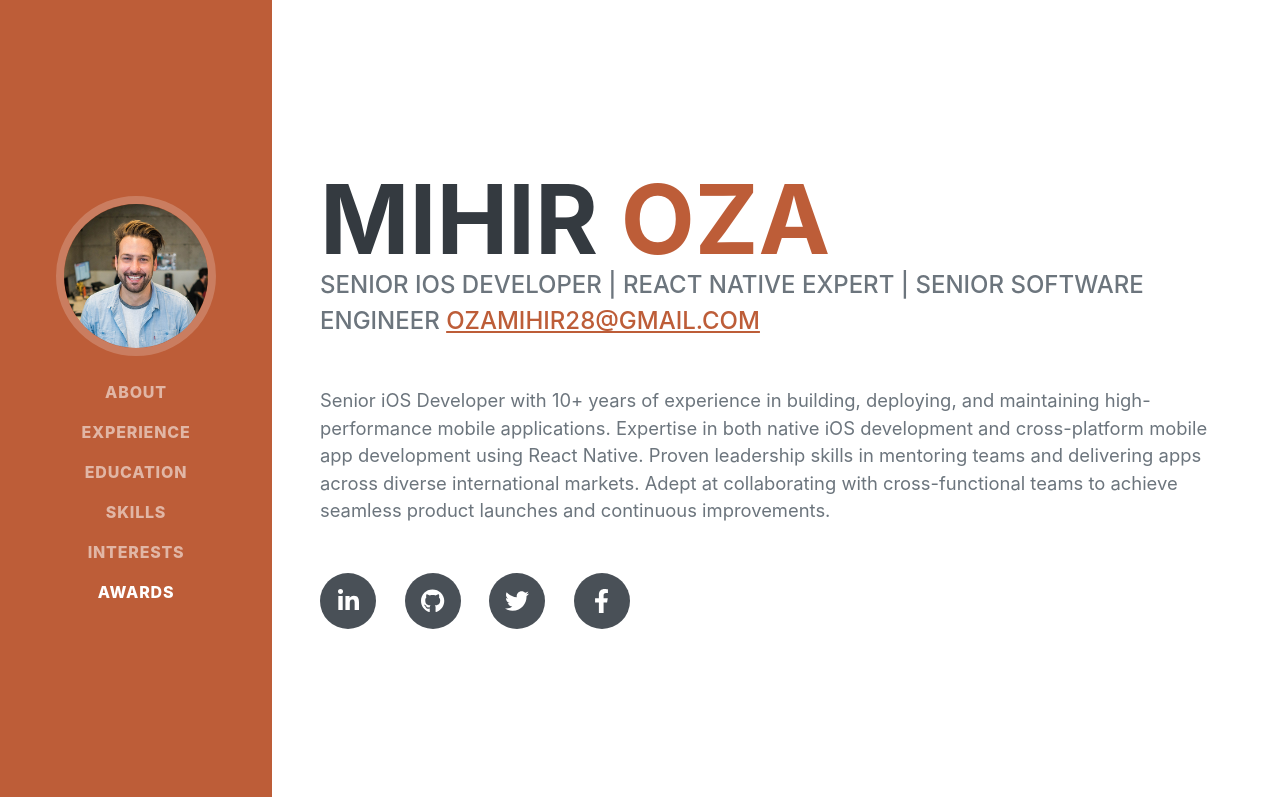
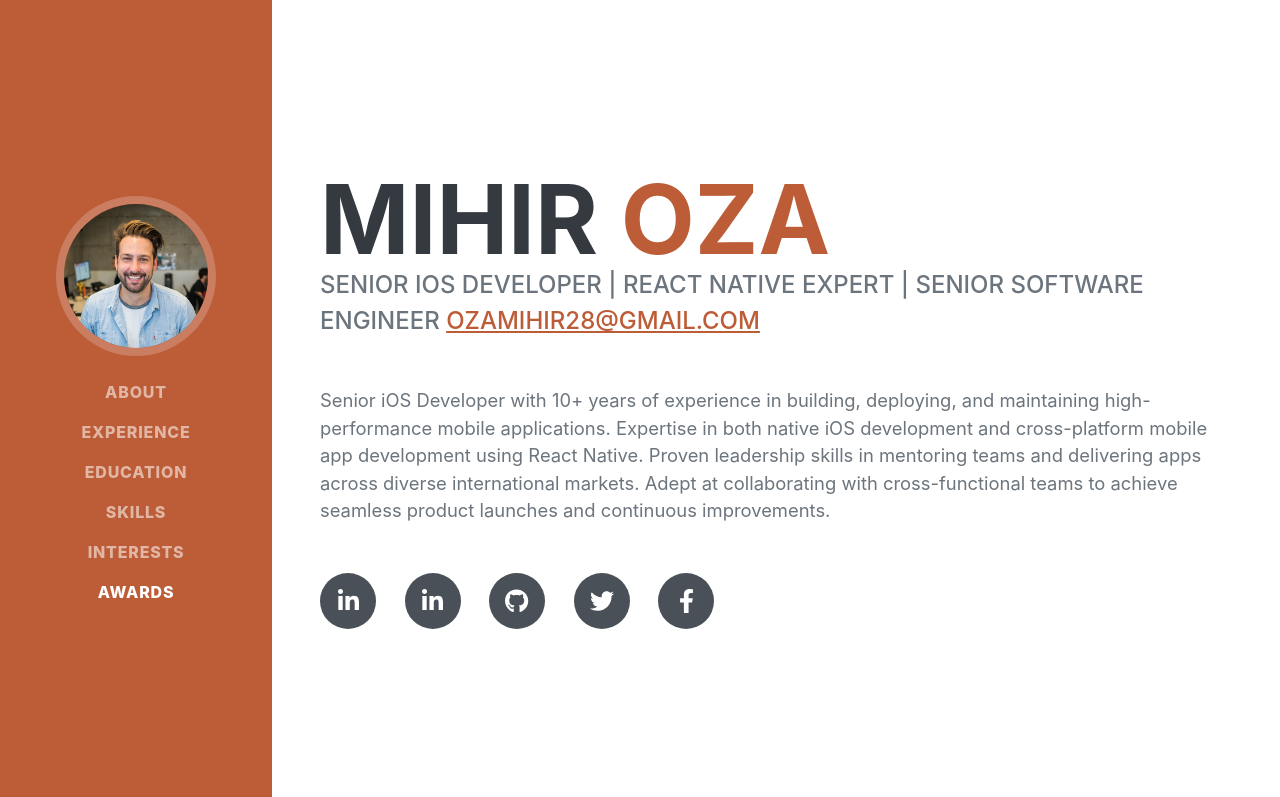
Before and after one commit to ozamihir1990/mihir.github.io, a plain HTML site: page index.html in a window 1280 px wide. Shown: the top 797 px of the page. Drawn offline with nearby package versions, Linux system fonts and the light colour scheme; a web font is replaced by a local one.

Commit message:
Update index.html

```diff
--- a/index.html
+++ b/index.html
@@ -50,6 +50,9 @@
                     <p class="lead mb-5">Senior iOS Developer with 10+ years of experience in building, deploying, and maintaining high-performance mobile applications. Expertise in both native iOS development and cross-platform mobile app development using React Native. Proven leadership skills in mentoring teams and delivering apps across diverse international markets. Adept at collaborating with cross-functional teams to achieve seamless product launches and continuous improvements.</p>
                     <div class="social-icons">
                         <a class="social-icon" href="#!"><i class="fab fa-linkedin-in"></i></a>
+                        <a class="social-icon" href="https://www.linkedin.com/in/mihir-oza-4614a330" target="_blank">
+                          <i class="fab fa-linkedin-in"></i>
+                        </a>
                         <a class="social-icon" href="#!"><i class="fab fa-github"></i></a>
                         <a class="social-icon" href="#!"><i class="fab fa-twitter"></i></a>
                         <a class="social-icon" href="#!"><i class="fab fa-facebook-f"></i></a>
```
